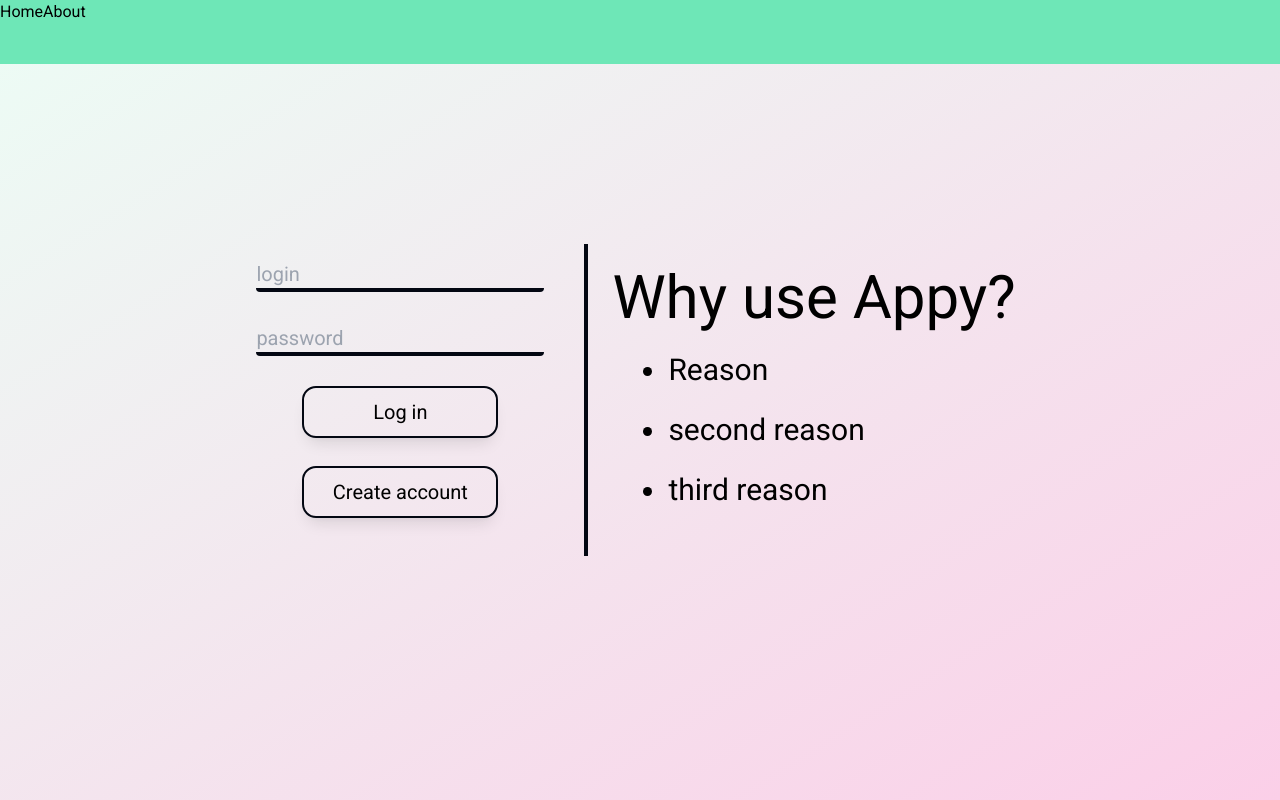
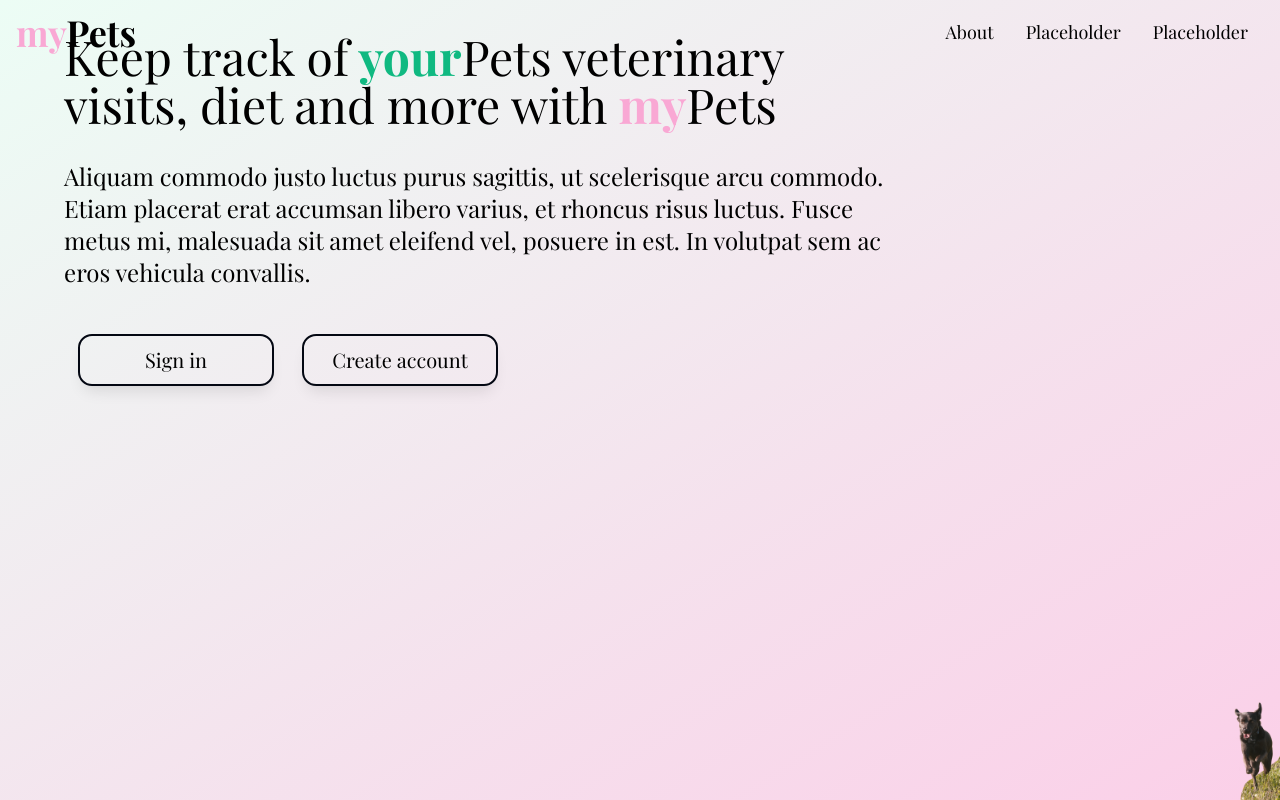
Before and after one commit to portrecistajeden/puppyApp, a Next.js app: page / in a window 1280 px wide. Built offline with nearby package versions, Linux system fonts and the light colour scheme.

Commit message:
working navbar, new homepage

```diff
--- a/app/about/page.jsx
+++ b/app/about/page.jsx
@@ -1,7 +1,11 @@
 export default function About() {
-    return (
+    return (<>
         <div className='w-full h-screen flex items-center justify-center'>
             <h1 >About Page</h1>
         </div>
+        <div className='w-full h-screen flex items-center justify-center'>
+        <h1 >About Page</h1>
+    </div>
+    </>
     )
 }
--- a/app/button.jsx
+++ b/app/button.jsx
@@ -1,8 +1,8 @@
 "use client";
 
-export default function Button({text}) {
+export default function Button({text, bgHoverColor}) {
     return (
-        <button onClick={() => console.log('click')} className=" h-12 w-48 text-xl outline outline-2 outline-gray-950 rounded-xl shadow-lg transition ease-in-out hover:bg-white hover:underline m-4">
+        <button onClick={() => console.log('click')} className={` hover:bg-emerald-500 h-12 w-48 text-xl outline outline-2 outline-gray-950 rounded-xl shadow-lg transition m-4`}>
             {text}
         </button>
     )
--- /dev/null
+++ b/app/footer.jsx
@@ -0,0 +1,7 @@
+export default function Footer() {
+    return(
+        <div className="absolute bottom-0 w-full h-8 bg-emerald-300">
+            <span className="table mx-auto leading-8">footer</span>
+        </div>
+    )
+}
--- a/app/globals.css
+++ b/app/globals.css
@@ -1,3 +1,13 @@
 @tailwind base;
 @tailwind components;
 @tailwind utilities;
+
+@layer base {
+    h1 {
+        @apply text-5xl my-8;
+    }
+
+    h3 {
+        @apply text-2xl my-2;
+    }
+}
--- a/app/layout.jsx
+++ b/app/layout.jsx
@@ -1,8 +1,9 @@
+import Footer from './footer';
 import './globals.css'
 import Nav from './nav'
-import {Roboto} from 'next/font/google';
+import {Playfair_Display} from 'next/font/google';
 
-const roboto = Roboto({
+const playfairDisplay = Playfair_Display({
     weight: ['400', '700'],
     subsets: ['latin']
 })
@@ -15,11 +16,12 @@ export const metadata = {
 export default function RootLayout({ children }) {
   return (
     <html lang="en">
-        <body className={roboto.className}>
+        <body className={`${playfairDisplay.className}`}>
             <Nav/>
             <div>
             {children}
             </div>
+            {/* <Footer/> */}
         </body>
     </html>
   )
--- a/app/nav.jsx
+++ b/app/nav.jsx
@@ -1,10 +1,15 @@
 import Link from "next/link";
+import NavLink from "./navLink";
 
 export default function Nav() {
     return (
-        <div className="fixed top-0 w-full bg-emerald-300 h-16">
-            <Link href='/'>Home</Link>
-            <Link href='/about'>About</Link>
+        <div className="fixed top-0 w-full bg-transparent h-16 flex flex-row items-center justify-between px-4">
+            <Link className="text-4xl font-bold hover:text-pink-300 transition duration-300" href='/'><span className="text-pink-300">my</span>Pets</Link>
+            <div className="flex flex-row items-center justify-end">
+                <NavLink target={'/about'} text={'About'}/>
+                <NavLink target={'/#'} text={'Placeholder'}/>
+                <NavLink target={'/#'} text={'Placeholder'}/>
+            </div>
         </div>
     )
 }
--- /dev/null
+++ b/app/navLink.jsx
@@ -0,0 +1,8 @@
+import Link from "next/link";
+
+export default function NavLink({target, text}) {
+    return (
+        <Link className='mx-4 text-lg hover:text-emerald-500 transition duration-300' href={target}>{text}</Link>
+
+    )
+}
--- a/app/page.jsx
+++ b/app/page.jsx
@@ -1,30 +1,37 @@
+import Image from "next/image";
+import dogPic from '../public/dogo.png'
 import Button from "./button";
 
 export default function Home() {
   return (
-    <main className="h-screen bg-gradient-to-br from-emerald-50 to-pink-200 flex justify-center items-center">
-        <div className="flex flex-row p-8">
-            <div className="pr-6 flex flex-col items-center border-r-4 border-gray-950">
-                <input type="text" placeholder='login' className="text-xl outline-0 w-72 h-8 m-4 border-b-4 rounded border-gray-950 bg-transparent"/>
-                <input type="text" placeholder='password' className="text-xl outline-0 w-72 h-8 m-4 border-b-4 rounded border-gray-950 bg-transparent"/>
-                <Button text={'Log in'}/>
-                <Button text={'Create account'}/>
-            </div>
-            <div className="m-6">
-                <h1 className="text-6xl">Why use Appy?</h1>
-                <ul className="list-disc pl-8 ">
-                    <li className="text-3xl m-6">
-                        Reason
-                    </li>
-                    <li className="text-3xl m-6">
-                        second reason
-                    </li>
-                    <li className="text-3xl m-6">
-                        third reason
-                    </li>
-                </ul>
+    <main className="h-screen bg-gradient-to-br from-emerald-50 to-pink-200">
+        <div className="absolute bottom-1/2 left-16 w-2/3 max-w-[1200px]">
+            <h1 className="">Keep track of
+                <span className="text-emerald-500 font-bold"> your
+                </span>
+                Pets veterinary visits, diet and more with
+                <span className="">
+                    <span className="text-pink-300 font-bold"> my
+                    </span>
+                    Pets
+                </span>
+            </h1>
+            <h3 className="">
+            Aliquam commodo justo luctus purus sagittis, ut scelerisque arcu commodo. Etiam placerat erat accumsan libero varius, et rhoncus risus luctus. Fusce metus mi, malesuada sit amet eleifend vel, posuere in est. In volutpat sem ac eros vehicula convallis.
+            </h3>
+            <div className="mt-8">
+                <Button text={'Sign in'} bgHoverColor={'bg-pink-300'}/>
+                <Button text={'Create account'} bgHoverColor={'bg-emerald-300'}/>
             </div>
         </div>
+
+        <Image
+            className="absolute bottom-0 right-0"
+            src={dogPic}
+            width={'50vh'}
+            height={'50vh'}
+            alt="dog"/>
+
     </main>
   )
 }
```
Also changed, not shown: public/dogo.png (added).
